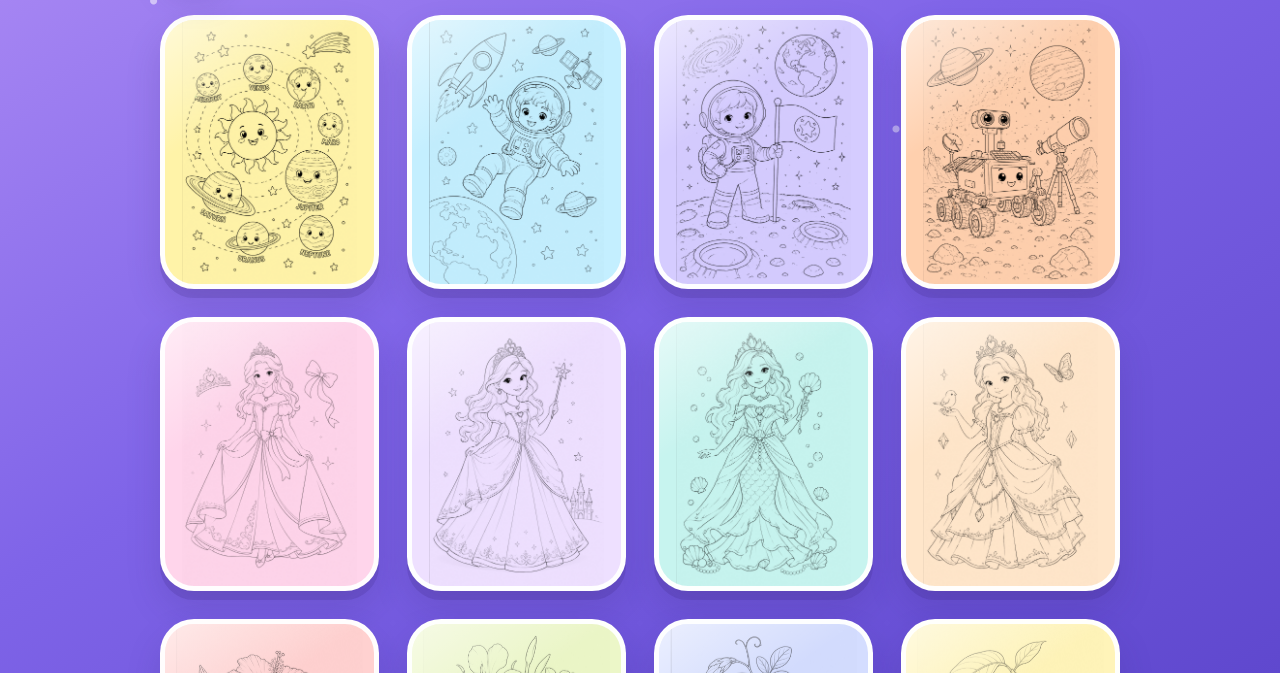
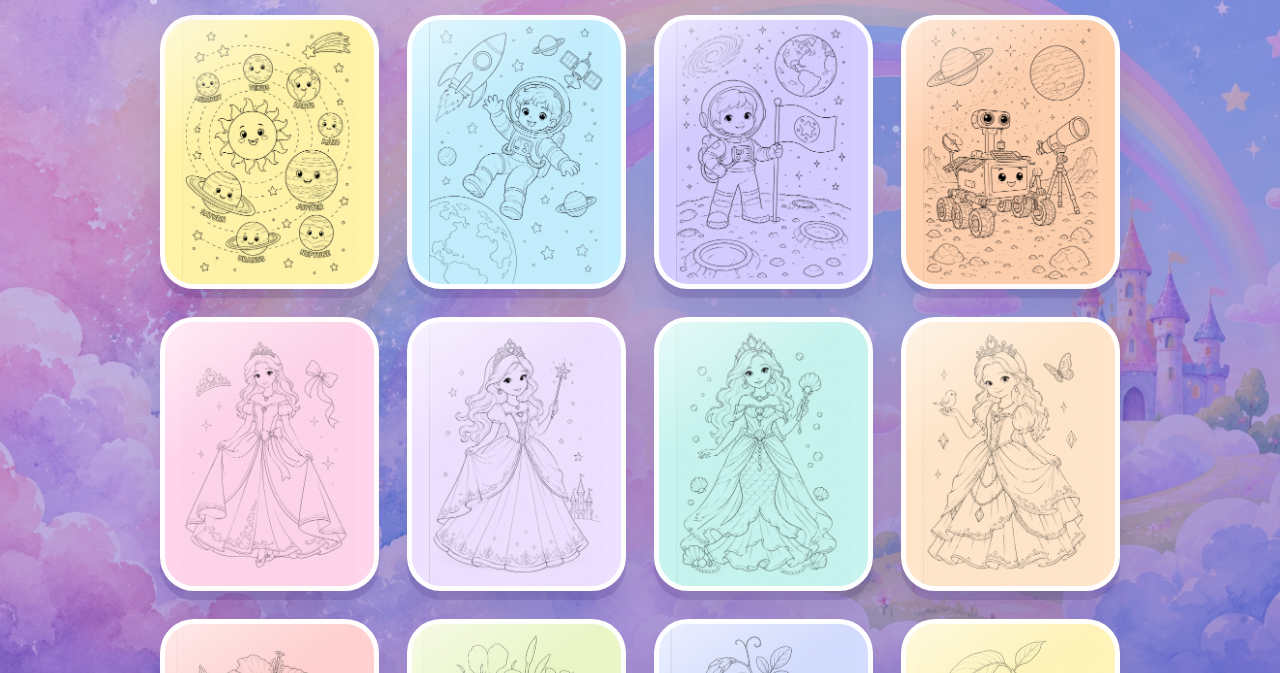
Before and after one commit to VeeranuchLee/little-color-garden, a plain HTML site: page index.html in a window 1280 px wide. Shown: the part 127-800 px from the top of the page. Drawn offline with Linux system fonts and the light colour scheme.

Commit message:
Add watercolor background to picture gallery

```diff
--- a/service-worker.js
+++ b/service-worker.js
@@ -1,4 +1,4 @@
-const CACHE_NAME = "little-color-garden-v6";
+const CACHE_NAME = "little-color-garden-v7";
 const PAGE_IDS = [
   "solar-system",
   "space-kid",
--- a/styles.css
+++ b/styles.css
@@ -62,11 +62,16 @@ button:disabled {
   position: relative;
   overflow: hidden auto;
   padding: max(20px, env(safe-area-inset-top)) clamp(16px, 4vw, 42px) max(32px, env(safe-area-inset-bottom));
-  background:
+  background-color: #7355d8;
+  background-image:
     radial-gradient(circle at 12% 16%, rgba(255,255,255,.55) 0 3px, transparent 4px),
     radial-gradient(circle at 82% 10%, rgba(255,255,255,.7) 0 4px, transparent 5px),
     radial-gradient(circle at 70% 32%, rgba(255,255,255,.45) 0 3px, transparent 4px),
-    linear-gradient(150deg, #ad8cf5 0%, #7f64e8 46%, #5f48ce 100%);
+    linear-gradient(150deg, rgba(126,91,220,.34), rgba(82,56,184,.52)),
+    url("./assets/backgrounds/rainbow-castle.jpg");
+  background-position: center, center, center, center, center;
+  background-repeat: no-repeat;
+  background-size: auto, auto, auto, cover, cover;
 }
 
 .gallery-header {
```
